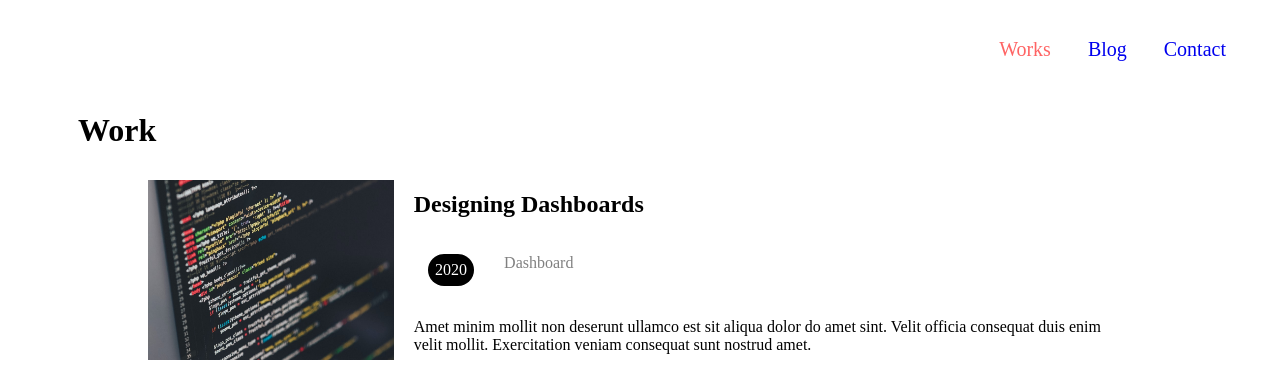
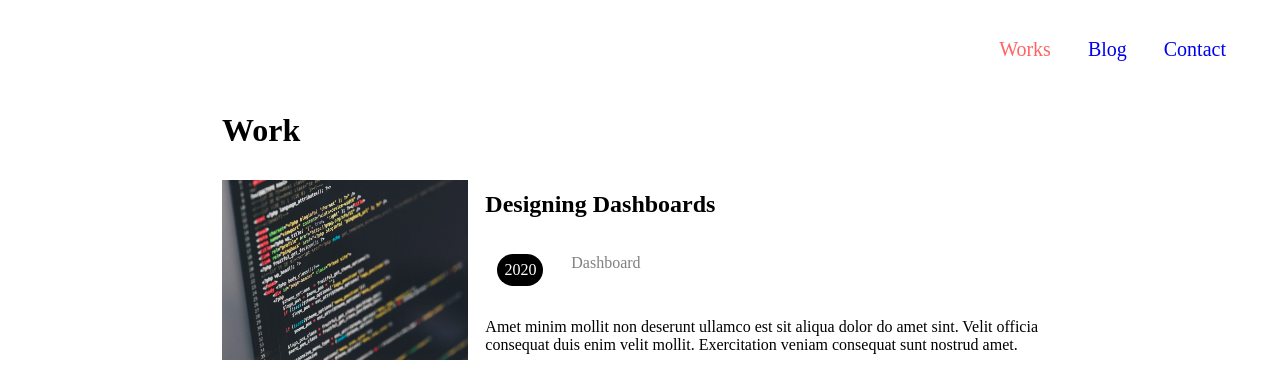
Before and after one commit to sakaorat36/CC15-Homework03, a plain HTML site: page works.html in a window 1280 px wide. Shown: the top 375 px of the page. Drawn offline with Linux system fonts and the light colour scheme.

Commit message:
edited padding

```diff
--- a/works.html
+++ b/works.html
@@ -29,10 +29,13 @@
         main {
             display: flex;
             flex-direction: column;
-            margin: 0px 70px;
+            /* margin: 0px 70px; */
+            padding-left: 9rem;
+            padding-right: 7rem;
         }
 
         .exp {
+
             margin-left: 70px;
             margin-right: 70px;
         }
@@ -86,11 +89,10 @@
         </nav>
     </header>
     <main>
-        <div>
-            <h1><b>Work</b></h1>
-        </div>
         <div class="exp">
-
+            <div>
+                <h1><b>Work</b></h1>
+            </div>
             <div class="featured">
                 <img src="./picContact/1.jfif" alt="1" style="width: 246px; height: 180px;">
                 <div>
```
Also changed, not shown: blog.html (+9 -1 lines).
